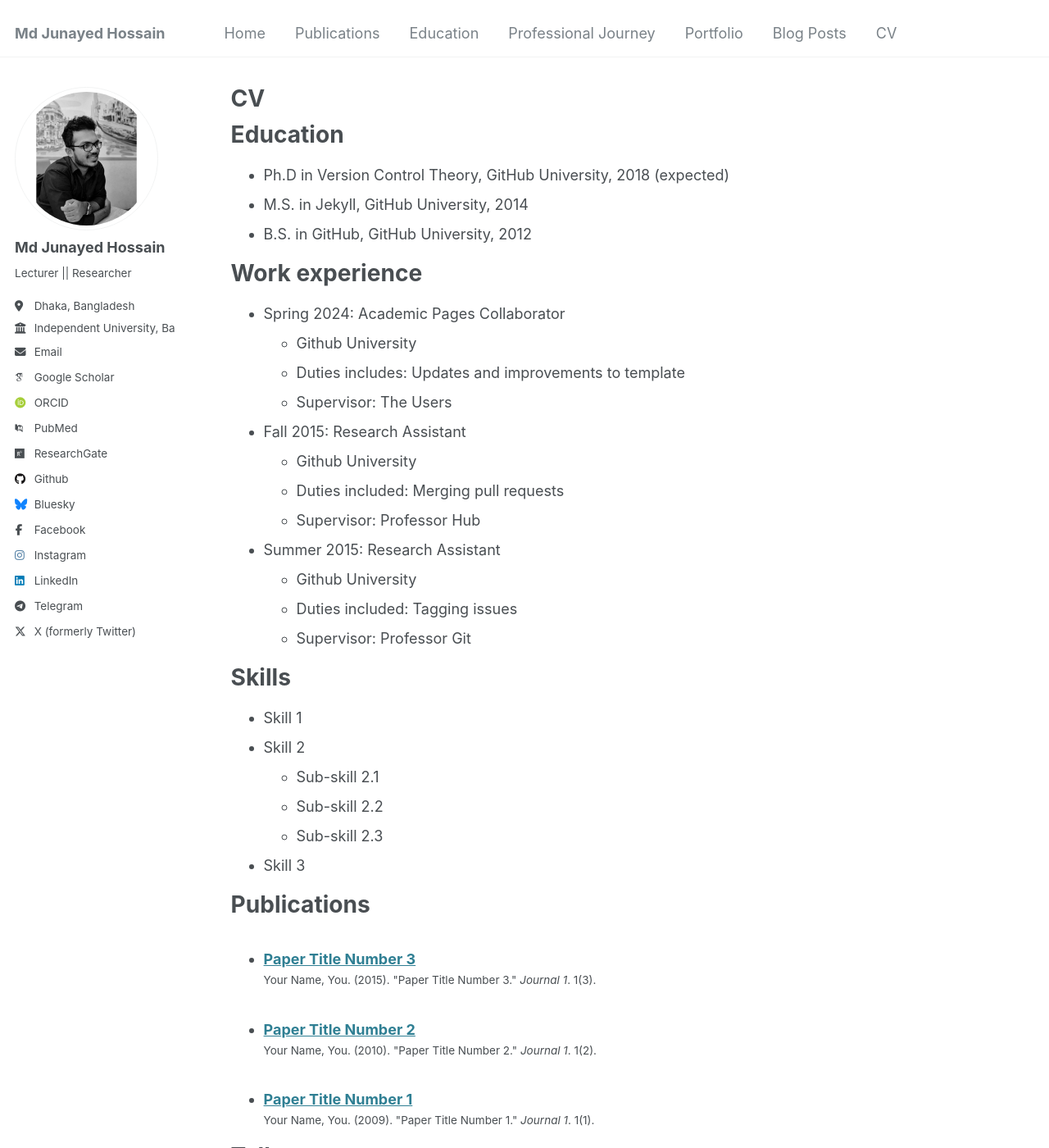
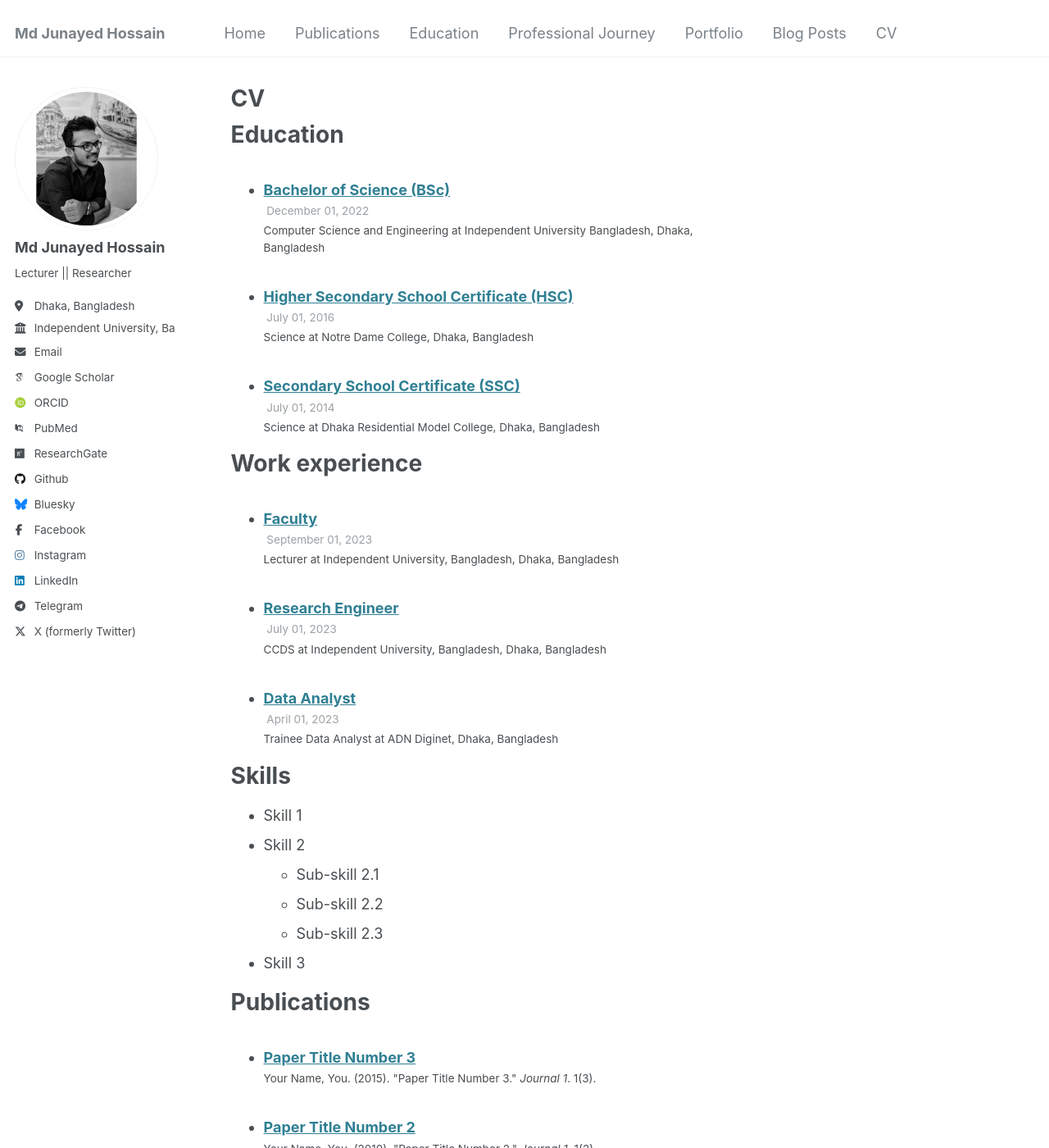
Before and after one commit to i-am-junayed/i-am-junayed.github.io, a Jekyll site: the page built from _pages/cv.md, in a window 1280 px wide and 1400 px high. Shown: the whole window at 82% size. Built offline with Jekyll 4.4.1, drawn with Linux system fonts in a browser that asks for light colours; some web fonts are replaced; some of the changed text lies outside the part shown.

Commit message:
Update cv.md

```diff
--- a/_pages/cv.md
+++ b/_pages/cv.md
@@ -11,26 +11,15 @@
 
 Education
 ======
-* Ph.D in Version Control Theory, GitHub University, 2018 (expected)
-* M.S. in Jekyll, GitHub University, 2014
-* B.S. in GitHub, GitHub University, 2012
+  <ul>{% for post in site.talks reversed %}
+    {% include archive-single-talk-cv.html  %}
+  {% endfor %}</ul>
 
 Work experience
 ======
-* Spring 2024: Academic Pages Collaborator
-  * Github University
-  * Duties includes: Updates and improvements to template
-  * Supervisor: The Users
-
-* Fall 2015: Research Assistant
-  * Github University
-  * Duties included: Merging pull requests
-  * Supervisor: Professor Hub
-
-* Summer 2015: Research Assistant
-  * Github University
-  * Duties included: Tagging issues
-  * Supervisor: Professor Git
+  <ul>{% for post in site.experience reversed %}
+    {% include archive-single-talk-cv.html  %}
+  {% endfor %}</ul>
 
 Skills
 ======
@@ -47,11 +36,6 @@
     {% include archive-single-cv.html %}
   {% endfor %}</ul>
 
-Talks
-======
-  <ul>{% for post in site.talks reversed %}
-    {% include archive-single-talk-cv.html  %}
-  {% endfor %}</ul>
 
 Teaching
 ======
```
